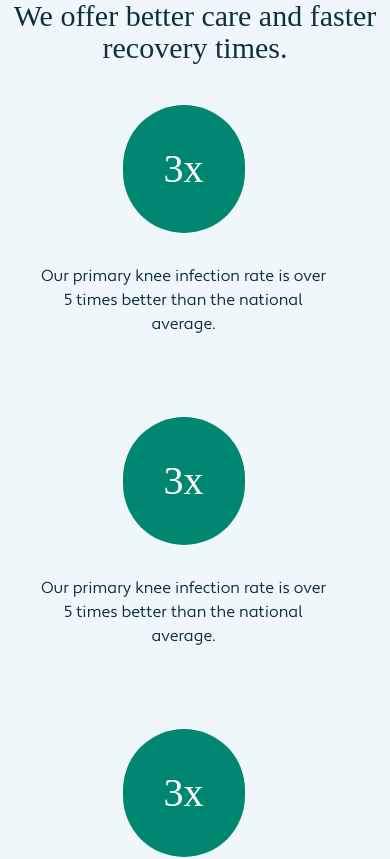
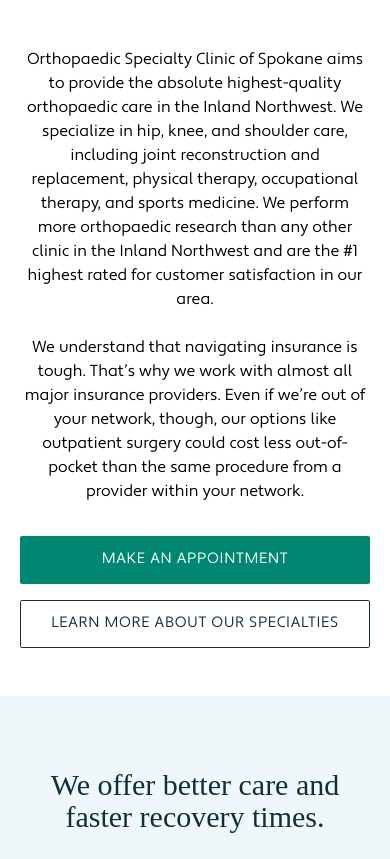
Before and after one commit to alliehkw/osc-headless, a React (Create React App) app: page / in a window 390 px wide. Shown: the top 859 px of the page. Built offline with nearby package versions, Linux system fonts and the light colour scheme; no server answers.

Commit message:
figuring out boxes and grids

```diff
--- a/src/App.js
+++ b/src/App.js
@@ -270,18 +270,16 @@ function App() {
     <ThemeProvider theme={theme}>
       {!loading ? (
         <div className="App">
-          <div className="section">
-            <Router>
-              <ScrollToTop />
-              <Home />
-              {/* <NavBar menu_data={navItems} />
+          <Router>
+            <ScrollToTop />
+            <Home />
+            {/* <NavBar menu_data={navItems} />
             <PageContent
               content_data={data.pages.nodes}
               review_content={data.reviews.nodes}
             />
             <Footer footerItems={footerItems} /> */}
-            </Router>
-          </div>
+          </Router>
         </div>
       ) : null}
     </ThemeProvider>
--- /dev/null
+++ b/src/components/roundii/CentralColumn.js
@@ -0,0 +1,43 @@
+import { Grid, Box } from "@mui/material";
+import { useTheme } from "@mui/material/styles";
+function CentralColumn({}) {
+  const theme = useTheme();
+  return (
+    <>
+      <Grid container>
+        <Grid item xs={12} sm={12} md={12} lg={8} xl={8} sx={{ mx: "auto" }}>
+          <p styles={{ color: theme.palette.bodyText }}>
+            Orthopaedic Specialty Clinic of Spokane aims to provide the absolute
+            highest-quality orthopaedic care in the Inland Northwest. We
+            specialize in hip, knee, and shoulder care, including joint
+            reconstruction and replacement, physical therapy, occupational
+            therapy, and sports medicine. We perform more orthopaedic research
+            than any other clinic in the Inland Northwest and are the #1 highest
+            rated for customer satisfaction in our area. <br></br>
+            <br></br>We understand that navigating insurance is tough. That’s
+            why we work with almost all major insurance providers. Even if we’re
+            out of your network, though, our options like outpatient surgery
+            could cost less out-of-pocket than the same procedure from a
+            provider within your network.
+          </p>
+        </Grid>
+      </Grid>
+      <Box
+        sx={{
+          display: "inline-flex",
+          paddingTop: theme.spacing(2),
+          alignItems: "center",
+          justifyContent: "center",
+          gap: theme.spacing(1),
+          flex: "1 0 0",
+          flexWrap: "wrap",
+        }}
+      >
+        <button className="green">make an appointment</button>
+        <button className="white">learn more about our specialties</button>
+      </Box>
+    </>
+  );
+}
+
+export default CentralColumn;
--- a/src/components/roundii/Home.js
+++ b/src/components/roundii/Home.js
@@ -1,19 +1,27 @@
 import Grid from "@mui/material/Grid";
 import RatingsBlock from "./RatingsBlock.js";
+import CentralColumn from "./CentralColumn.js";
 import { useTheme } from "@mui/material/styles";
 
 function Home() {
   const theme = useTheme();
   return (
-    <div style={{ backgroundColor: theme.palette.gray01 }}>
+    <>
+      <div className="section" style={{ backgroundColor: theme.palette.white }}>
+        <CentralColumn />
+      </div>
+      <div
+        className="section"
+        style={{ backgroundColor: theme.palette.gray01 }}
+      >
         <Grid container>
           <Grid
             item
             xs={12}
             sm={8}
             md={8}
-          lg={6}
-          xl={5}
+            lg={8}
+            xl={6}
             sx={{ textAlign: "center", margin: "auto" }}
           >
             <h2 style={{ color: theme.palette.gray06 }}>
@@ -27,6 +35,7 @@ function Home() {
           <RatingsBlock />
         </Grid>
       </div>
+    </>
   );
 }
 
--- a/src/components/roundii/RatingsBlock.js
+++ b/src/components/roundii/RatingsBlock.js
@@ -4,7 +4,7 @@ import { useTheme } from "@mui/material/styles";
 function RatingsBlock() {
   const theme = useTheme();
   return (
-    <Grid item sm={12} md={12} lg={4} xl={4}>
+    <Grid item xs={12} sm={12} md={4} lg={4} xl={4}>
       <Box
         sx={{
           display: "flex",
--- a/src/index.css
+++ b/src/index.css
@@ -59,8 +59,8 @@ body {
 
 /* Large desktop  */
 @media (min-width: 1280px) {
-  .content {
-    padding: 0 120px;
+  .section {
+    padding: var(--lg) 120px;
   }
   p {
     font-size: 20px;
@@ -71,13 +71,14 @@ body {
   }
   h2 {
     font-size: 48px;
+    margin-bottom: var(--2md);
   }
 }
 
 /* Small desktop  */
 @media (max-width: 1279px) {
-  .content {
-    padding: 0 60px;
+  .section {
+    padding: var(--lg) 60px;
   }
   p {
     font-size: 20px;
@@ -88,13 +89,14 @@ body {
   }
   h2 {
     font-size: 48px;
+    margin-bottom: var(--2md);
   }
 }
 
 /* Tablet  */
 @media (max-width: 1023px) {
-  .content {
-    padding: 0 32px;
+  .section {
+    padding: var(--2md) var(--sm);
   }
   p {
     font-size: 18px;
@@ -105,13 +107,14 @@ body {
   }
   h2 {
     font-size: 36px;
+    margin-bottom: var(--2md);
   }
 }
 
 /* Mobile  */
-@media (max-width: 414px) {
-  .content {
-    padding: 0 20px;
+@media (max-width: 600px) {
+  .section {
+    padding: var(--3md) 20px;
   }
   p {
     font-size: 16px;
@@ -122,9 +125,12 @@ body {
   }
   h2 {
     font-size: 30px;
+    margin-bottom: var(--4md);
+  }
+  button {
+    width: 100%;
   }
 }
-
 
 .App {
   background-color: var(--white);
@@ -146,7 +152,7 @@ h2 {
   font-family: 'Petersburg, Regular';
   font-style: normal;
   font-weight: 400;
-  margin: 0;
+  /* margin: 0; */
 }
 
 h3 {
@@ -232,7 +238,7 @@ button {
   padding-bottom: 1em;
 }
 
-/* button.green {
+button.green {
   background-color: var(--osc-brand-color);
   border-color: var(--osc-brand-color);
   color: var(--white);
@@ -249,7 +255,7 @@ button.transparent {
   color: var(--osc-brand-color);
   border-color: transparent;
   text-wrap: nowrap;
-} */
+}
 
 .stars {
   --percent: calc(var(--stars)/5 * 100%);
```
Lines whose indentation alone changed are shown as unchanged.
